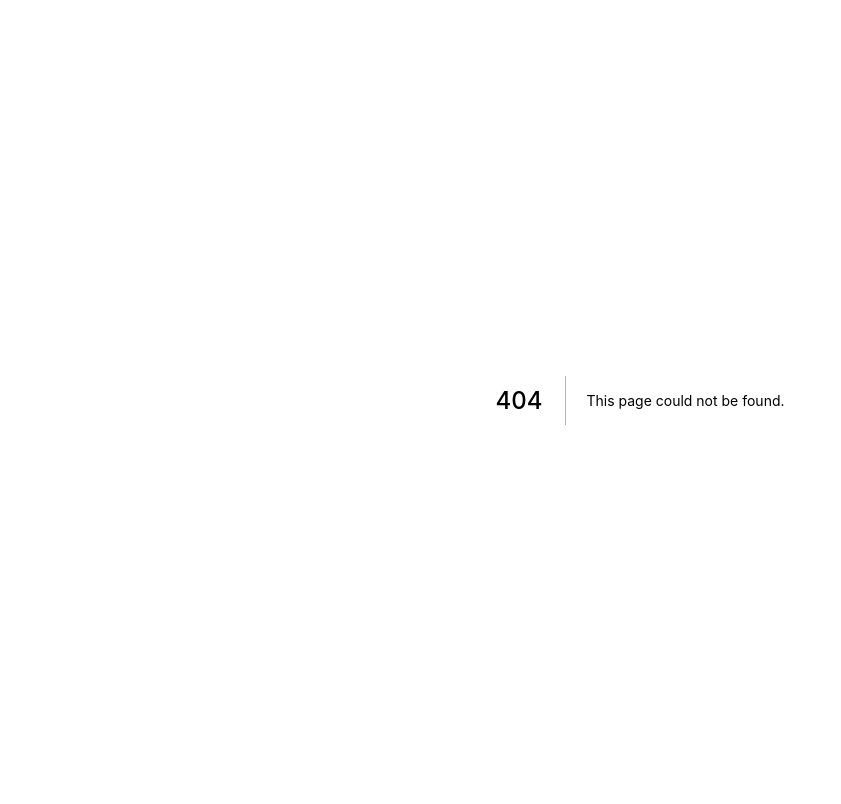
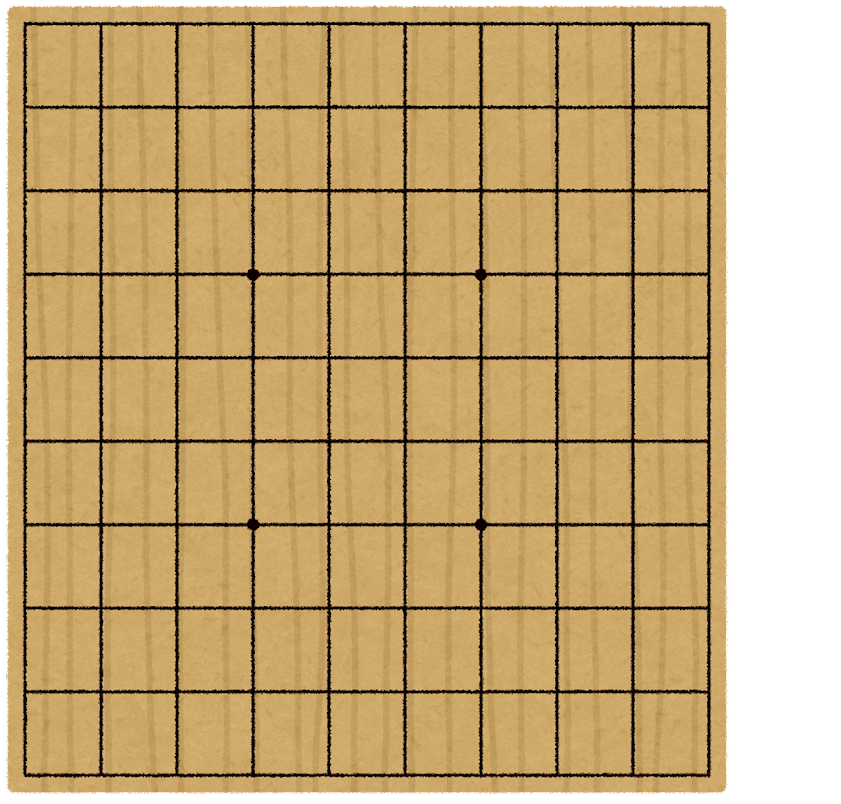
Before and after one commit to youmts/shogi-game, a Next.js app: page /reach/game in a window 1280 px wide. Before the commit this address had no page. Shown: the whole page, without its empty margins (0-841 px from the left). Built offline with nearby package versions, Linux system fonts and the light colour scheme.

Commit message:
feat: Show shogi-ban

```diff
--- /dev/null
+++ b/pages/reach/game.tsx
@@ -0,0 +1,19 @@
+function ShogiBan(props: {width: number, height: number}) {
+  return (
+    <svg version="1.1"
+      baseProfile="full"
+      width={props.width} height={props.height}
+      xmlns="http://www.w3.org/2000/svg">
+      <image href="/images/shogi_ban.png" x="0" y="0" width={props.width} height={props.height} />
+    </svg>
+  )
+}
+
+export default function Game() {
+  const width: number = 735
+  const height: number = 800
+
+  return (
+    <ShogiBan width={width} height={height} />
+  )
+}
```
Also changed, not shown: pages/reach/first.tsx (added, +10 -0 lines), public/images/shogi_ban.png (added).
